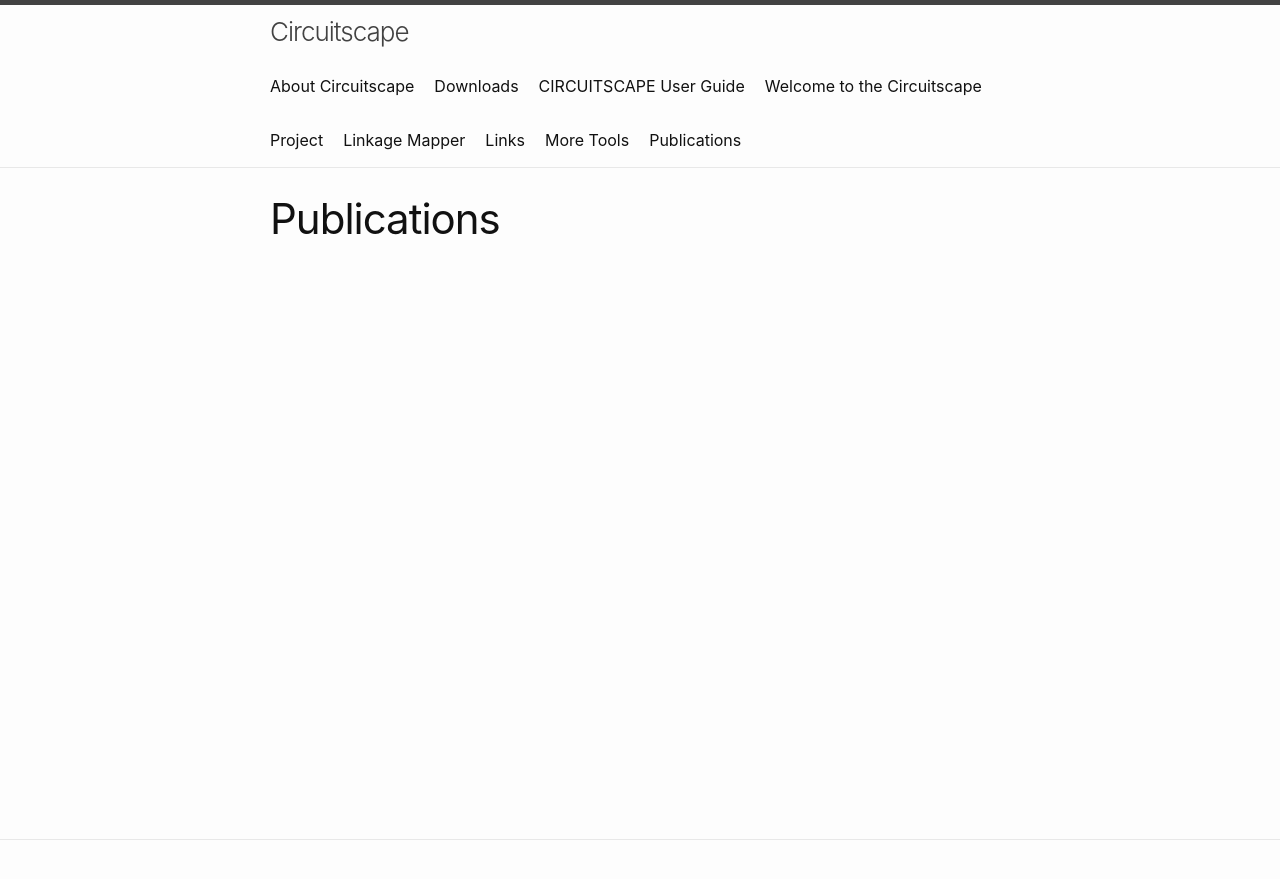
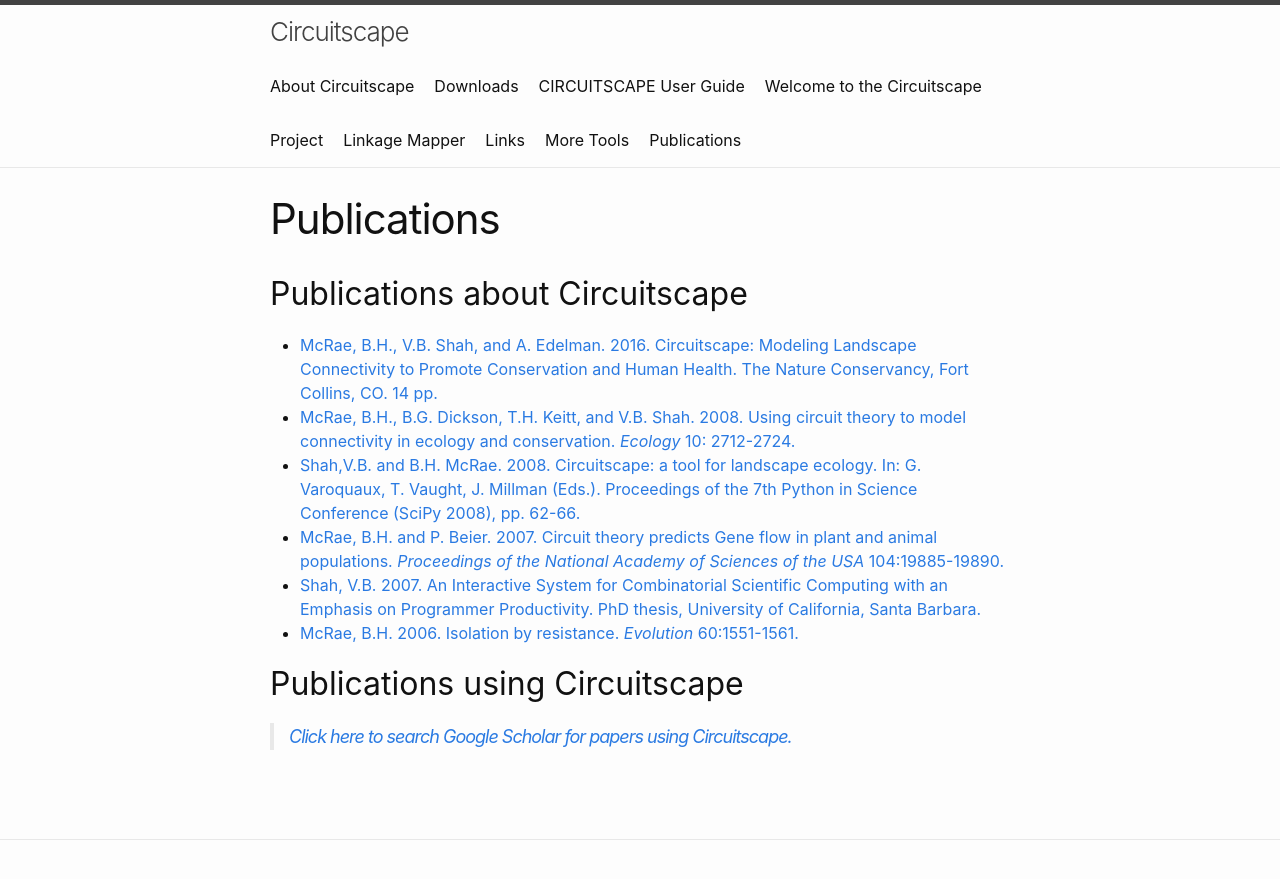
Before and after one commit to Circuitscape/www.circuitscape.org, a Jekyll site: the page built from pubs.md, in a window 1280 px wide. Shown: the top 879 px of the page. Built offline with Jekyll 4.4.1, drawn with Linux system fonts in a browser that asks for light colours.

Commit message:
Add content to links, tools and pubs pages

```diff
--- a/pubs.md
+++ b/pubs.md
@@ -2,3 +2,22 @@
 layout: page
 title: Publications
 ---
+
+## Publications about Circuitscape
+
+- [McRae, B.H., V.B. Shah, and A. Edelman. 2016. Circuitscape: Modeling Landscape Connectivity to Promote Conservation and Human Health. The Nature Conservancy, Fort Collins, CO. 14 pp.](https://www.circuitscape.org/downloads/files/McRae%20et%20al.%202016.%20Circuitscape%20Connectivity%20Modeling%20for%20Conservation%20and%20Human%20Health.pdf?attredirects=0&d=1)
+- [McRae, B.H., B.G. Dickson, T.H. Keitt, and V.B. Shah. 2008. Using circuit theory to model connectivity in ecology and conservation. *Ecology* 10: 2712-2724.](http://www.circuitscape.org/downloads/files/McRae_et_al_2008_Ecology.pdf?attredirects=0)
+- [Shah,V.B. and B.H. McRae. 2008. Circuitscape: a tool for landscape ecology. In: G. Varoquaux, T. Vaught, J. Millman (Eds.). Proceedings of the 7th Python in Science Conference (SciPy 2008), pp. 62-66.](https://www.circuitscape.org/downloads/files/Shah_McRae_Circuitscape_Python_Scipy08.pdf?attredirects=0)
+- [McRae, B.H. and P. Beier. 2007. Circuit theory predicts Gene flow in plant and animal populations. *Proceedings of the National Academy of Sciences of the USA* 104:19885-19890.](https://www.circuitscape.org/downloads/files/McRae_Beier_2007_PNAS.pdf?attredirects=0)
+- [Shah, V.B. 2007. An Interactive System for Combinatorial Scientific Computing with an Emphasis on Programmer Productivity. PhD thesis, University of California, Santa Barbara.](https://www.circuitscape.org/downloads/files/Shah_thesis.pdf?attredirects=0)
+- [McRae, B.H. 2006. Isolation by resistance. *Evolution* 60:1551-1561.](https://www.circuitscape.org/downloads/files/McRae_2006_IBR_Evolution.pdf?attredirects=0)
+
+
+
+## Publications using Circuitscape
+
+
+
+
+
+> [Click here to search Google Scholar for papers using Circuitscape.](https://scholar.google.com/scholar?q=circuitscape&hl=en&as_sdt=1,48&as_vis=1)
```
Also changed, not shown: links.md (+8 -0 lines), more-tools.md (+5 -0 lines).
